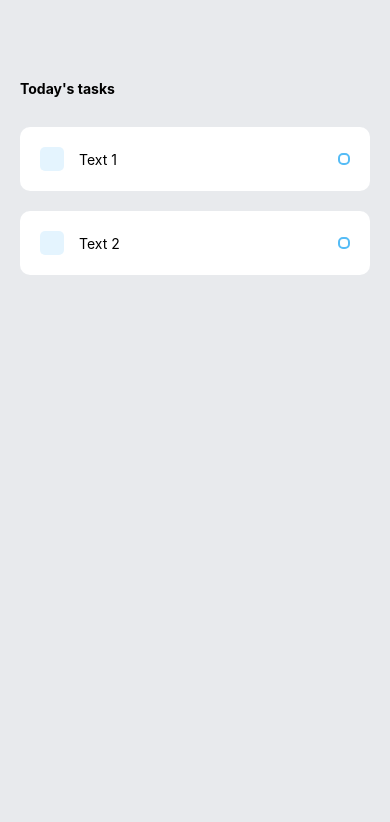
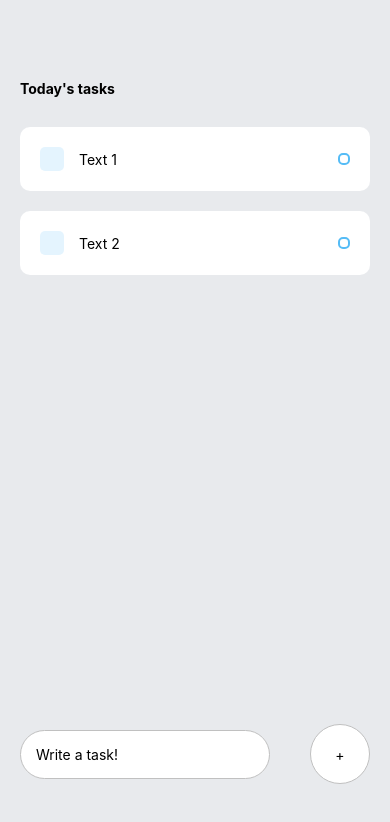
Before and after one commit to tsvetelinkitanski/Todo-list-React-Native, a React Native app: screen / in a window 390 px wide. Shown: the top 822 px of the page. Built offline with nearby package versions, Linux system fonts and the light colour scheme.

Commit message:
writeTaskWrapper styling without functionality

```diff
--- a/App.js
+++ b/App.js
@@ -1,5 +1,13 @@
 import { StatusBar } from "expo-status-bar";
-import { StyleSheet, Text, View } from "react-native";
+import {
+  KeyboardAvoidingView,
+  Platform,
+  StyleSheet,
+  Text,
+  TextInput,
+  TouchableOpacity,
+  View,
+} from "react-native";
 import Task from "./components/Task";
 
 export default function App() {
@@ -12,6 +20,19 @@
           <Task text={"Text 2"} />
         </View>
       </View>
+
+      <KeyboardAvoidingView
+        behavior={Platform.OS === "ios" ? "padding" : "height"}
+        style={styles.writeTaskWrapper}
+      >
+        <TextInput style={styles.input} placeholder="Write a task!" />
+
+        <TouchableOpacity>
+          <View style={styles.addWraper}>
+            <Text style={styles.addText}>+</Text>
+          </View>
+        </TouchableOpacity>
+      </KeyboardAvoidingView>
     </View>
   );
 }
@@ -32,4 +53,33 @@
   items: {
     marginTop: 30,
   },
+
+  writeTaskWrapper: {
+    position: "absolute",
+    bottom: 60,
+    width: "100%",
+    flexDirection: "row",
+    justifyContent: "space-around",
+    alignItems: "center",
+  },
+  input: {
+    paddingVertical: 15,
+    paddingHorizontal: 15,
+    width: 250,
+    backgroundColor: "#FFF",
+    borderRadius: 60,
+    borderColor: "#C0C0C0",
+    borderWidth: 1,
+  },
+  addWraper: {
+    width: 60,
+    height: 60,
+    backgroundColor: "#FFF",
+    borderRadius: 60,
+    justifyContent: "center",
+    alignItems: "center",
+    borderColor: "#C0C0C0",
+    borderWidth: 1,
+  },
+  addText: {},
 });
```
